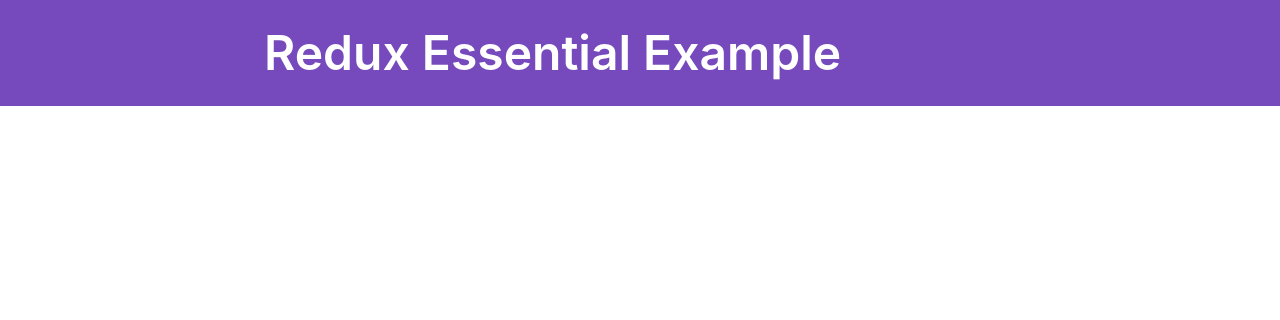
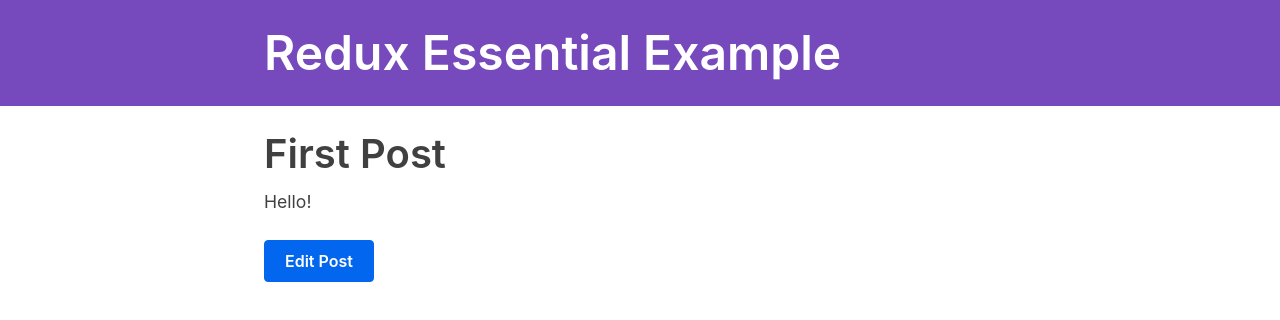
Before and after one commit to ag502/Redux-Tutorial, a React (Create React App) app: page /posts/1 in a window 1280 px wide. Shown: the top 320 px of the page. Built offline with nearby package versions, Linux system fonts and the light colour scheme.

Commit message:
Add SinglePostPage component and router

```diff
--- a/src/App.js
+++ b/src/App.js
@@ -8,6 +8,7 @@
 import Navbar from './app/Navbar'
 import PostsList from "./features/posts/PostsList";
 import AddPostForm from "./features/posts/AddPostForm";
+import SinglePostPage from "./features/posts/SinglePostPage";
 
 function App() {
   return (
@@ -21,6 +22,8 @@
                     <PostsList/>
                 </>
             }/>
+            <Route exact path="/posts/:postId" component={SinglePostPage}/>
+            <Redirect to="/"/>
         </Switch>
       </div>
     </Router>
--- /dev/null
+++ b/src/features/posts/SinglePostPage.js
@@ -0,0 +1,33 @@
+import React from 'react'
+import {useSelector} from "react-redux"
+import {Link} from 'react-router-dom'
+
+const SinglePostPage = ({match}) => {
+    const {postId} = match.params
+
+    const post = useSelector(state =>
+        state.posts.find(post => post.id === postId)
+    )
+
+    if (!post) {
+        return (
+            <section>
+                <h2>Post not found!</h2>
+            </section>
+        )
+    }
+
+    return (
+        <section>
+            <article className="post">
+                <h2>{post.title}</h2>
+                <p className="post-content">{post.content}</p>
+                <Link to={`/editPost/${post.id}`} className="button">
+                    Edit Post
+                </Link>
+            </article>
+        </section>
+    )
+}
+
+export default SinglePostPage
```
